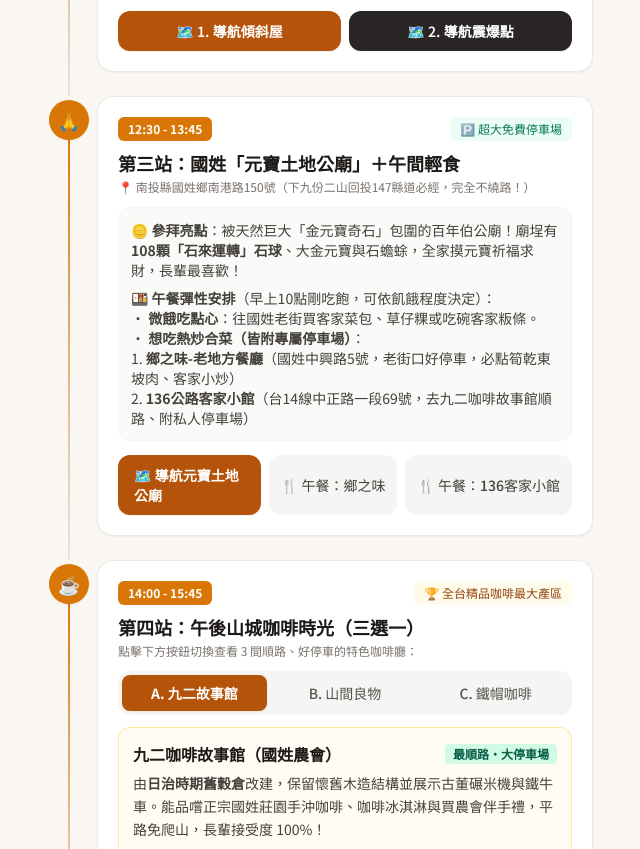
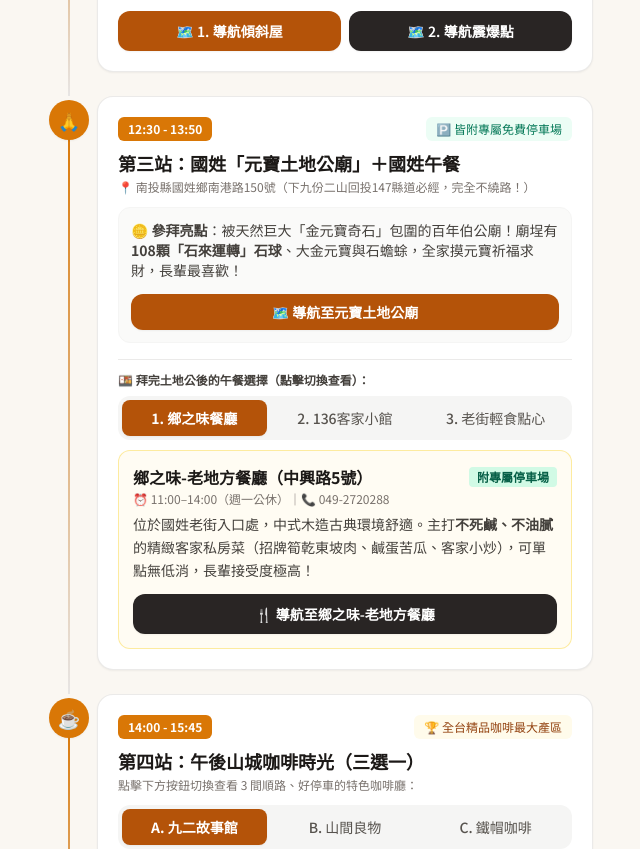
Before and after one commit to DebbieXDD/GuoXin-One-day-Trip, a plain HTML site: page index.html in a window 1280 px wide. Shown: the part 1541-2390 px from the top of the page, without its empty margins (319-959 px from the left). Drawn offline with nearby package versions, Linux system fonts and the light colour scheme.

Commit message:
Add interactive lunch selector tabs to mobile web page

```diff
--- a/index.html
+++ b/index.html
@@ -85,6 +85,7 @@
   <nav class="sticky top-0 z-30 bg-[#FAF7F2]/95 backdrop-blur-md border-b border-stone-200/80 px-4 py-2.5 shadow-sm no-print">
     <div class="max-w-xl mx-auto flex items-center gap-2 overflow-x-auto no-scrollbar text-sm font-medium">
       <a href="#timeline" class="shrink-0 px-3.5 py-1.5 rounded-full bg-amber-700 text-white shadow-sm">🕒 行程時間軸</a>
+      <a href="#lunch-picker" class="shrink-0 px-3.5 py-1.5 rounded-full bg-white text-stone-700 border border-stone-200 hover:bg-amber-50">🍴 國姓午餐推薦</a>
       <a href="#coffee-picker" class="shrink-0 px-3.5 py-1.5 rounded-full bg-white text-stone-700 border border-stone-200 hover:bg-amber-50">☕ 咖啡廳三選一</a>
       <a href="#dinner-picker" class="shrink-0 px-3.5 py-1.5 rounded-full bg-white text-stone-700 border border-stone-200 hover:bg-amber-50">🍲 草屯晚餐三選一</a>
       <a href="#checklist" class="shrink-0 px-3.5 py-1.5 rounded-full bg-white text-stone-700 border border-stone-200 hover:bg-amber-50">🎒 出發清單</a>
@@ -205,43 +206,91 @@
           </div>
         </div>
 
-        <!-- Stop 4: Yuanbao Tudigong -->
-        <div class="relative pl-12">
+        <!-- Stop 4: Yuanbao Tudigong & Lunch Picker -->
+        <div id="lunch-picker" class="relative pl-12 scroll-mt-16">
           <div class="timeline-line"></div>
           <div class="absolute left-0 top-1 w-10 h-10 rounded-full bg-amber-600 text-white flex items-center justify-center text-lg shadow-sm">
             🙏
           </div>
           <div class="bg-white rounded-2xl p-4 sm:p-5 shadow-sm border border-stone-200/80">
             <div class="flex flex-wrap items-center justify-between gap-2">
-              <span class="inline-block bg-amber-600 text-white text-xs font-bold px-2.5 py-1 rounded-md">12:30 - 13:45</span>
-              <span class="text-xs font-medium text-emerald-700 bg-emerald-50 px-2.5 py-1 rounded-md">🅿️ 超大免費停車場</span>
+              <span class="inline-block bg-amber-600 text-white text-xs font-bold px-2.5 py-1 rounded-md">12:30 - 13:50</span>
+              <span class="text-xs font-medium text-emerald-700 bg-emerald-50 px-2.5 py-1 rounded-md">🅿️ 皆附專屬免費停車場</span>
             </div>
-            <h3 class="text-lg font-bold text-stone-900 mt-2">第三站：國姓「元寶土地公廟」＋午間輕食</h3>
+            <h3 class="text-lg font-bold text-stone-900 mt-2">第三站：國姓「元寶土地公廟」＋國姓午餐</h3>
             <p class="text-xs text-stone-500 mt-0.5">📍 南投縣國姓鄉南港路150號（下九份二山回投147縣道必經，完全不繞路！）</p>
 
             <div class="mt-3 space-y-2 text-sm text-stone-700 bg-stone-50 p-3 rounded-xl border border-stone-100">
               <div>🪙 <strong>參拜亮點</strong>：被天然巨大「金元寶奇石」包圍的百年伯公廟！廟埕有 <strong>108顆「石來運轉」石球</strong>、大金元寶與石蟾蜍，全家摸元寶祈福求財，長輩最喜歡！</div>
-              <div>🍱 <strong>午餐彈性安排</strong>（早上10點剛吃飽，可依飢餓程度決定）：<br/>
-                • <strong>微餓吃點心</strong>：往國姓老街買客家菜包、草仔粿或吃碗客家粄條。<br/>
-                • <strong>想吃熱炒合菜（皆附專屬停車場）</strong>：<br/>
-                  1. <strong>鄉之味-老地方餐廳</strong>（國姓中興路5號，老街口好停車，必點筍乾東坡肉、客家小炒）<br/>
-                  2. <strong>136公路客家小館</strong>（台14線中正路一段69號，去九二咖啡故事館順路、附私人停車場）
+              <div>
+                <a href="https://www.google.com/maps/search/?api=1&query=國姓元寶土地公廟" target="_blank" rel="noopener"
+                   class="mt-1.5 w-full inline-flex items-center justify-center gap-1.5 bg-amber-700 hover:bg-amber-800 text-white text-sm font-semibold py-2 px-4 rounded-xl shadow-sm transition">
+                  <span>🗺️ 導航至元寶土地公廟</span>
+                </a>
               </div>
             </div>
 
-            <div class="mt-3.5 flex flex-wrap gap-2">
-              <a href="https://www.google.com/maps/search/?api=1&query=國姓元寶土地公廟" target="_blank" rel="noopener"
-                 class="flex-1 inline-flex items-center justify-center gap-1.5 bg-amber-700 hover:bg-amber-800 text-white text-sm font-semibold py-2.5 px-4 rounded-xl shadow-sm transition">
-                <span>🗺️ 導航元寶土地公廟</span>
-              </a>
-              <a href="https://www.google.com/maps/search/?api=1&query=國姓鄉之味小吃部" target="_blank" rel="noopener"
-                 class="inline-flex items-center justify-center gap-1 bg-stone-100 hover:bg-stone-200 text-stone-700 text-sm font-medium py-2.5 px-3 rounded-xl transition">
-                <span>🍴 午餐：鄉之味</span>
-              </a>
-              <a href="https://www.google.com/maps/search/?api=1&query=國姓136公路客家小館" target="_blank" rel="noopener"
-                 class="inline-flex items-center justify-center gap-1 bg-stone-100 hover:bg-stone-200 text-stone-700 text-sm font-medium py-2.5 px-3 rounded-xl transition">
-                <span>🍴 午餐：136客家小館</span>
-              </a>
+            <!-- Interactive Lunch Tabs -->
+            <div class="mt-4 pt-3 border-t border-stone-200/80">
+              <div class="text-xs font-bold text-stone-700 mb-2">🍱 拜完土地公後的午餐選擇（點擊切換查看）：</div>
+              <div class="grid grid-cols-3 gap-1.5 bg-stone-100 p-1 rounded-xl">
+                <button onclick="selectLunch('L1')" id="lunch-tab-L1" class="lunch-tab py-2 px-2 rounded-lg text-xs sm:text-sm font-bold bg-amber-700 text-white shadow-sm transition">
+                  1. 鄉之味餐廳
+                </button>
+                <button onclick="selectLunch('L2')" id="lunch-tab-L2" class="lunch-tab py-2 px-2 rounded-lg text-xs sm:text-sm font-medium text-stone-600 hover:text-stone-900 transition">
+                  2. 136客家小館
+                </button>
+                <button onclick="selectLunch('L3')" id="lunch-tab-L3" class="lunch-tab py-2 px-2 rounded-lg text-xs sm:text-sm font-medium text-stone-600 hover:text-stone-900 transition">
+                  3. 老街輕食點心
+                </button>
+              </div>
+
+              <!-- Lunch Content L1 -->
+              <div id="lunch-content-L1" class="lunch-content mt-2.5 bg-amber-50/60 border border-amber-200/80 rounded-xl p-3.5">
+                <div class="flex items-center justify-between">
+                  <span class="font-bold text-stone-900 text-base">鄉之味-老地方餐廳（中興路5號）</span>
+                  <span class="text-xs bg-emerald-100 text-emerald-800 font-semibold px-2 py-0.5 rounded">附專屬停車場</span>
+                </div>
+                <p class="text-xs text-stone-500 mt-0.5">⏰ 11:00–14:00（週一公休）｜📞 049-2720288</p>
+                <p class="text-sm text-stone-700 mt-1.5 leading-relaxed">
+                  位於國姓老街入口處，中式木造古典環境舒適。主打<strong>不死鹹、不油膩</strong>的精緻客家私房菜（招牌筍乾東坡肉、鹹蛋苦瓜、客家小炒），可單點無低消，長輩接受度極高！
+                </p>
+                <a href="https://www.google.com/maps/search/?api=1&query=國姓鄉之味小吃部" target="_blank" rel="noopener"
+                   class="mt-3 w-full inline-flex items-center justify-center gap-1.5 bg-stone-800 hover:bg-stone-900 text-white text-sm font-semibold py-2.5 px-4 rounded-xl shadow-sm transition">
+                  <span>🍴 導航至鄉之味-老地方餐廳</span>
+                </a>
+              </div>
+
+              <!-- Lunch Content L2 -->
+              <div id="lunch-content-L2" class="lunch-content hidden mt-2.5 bg-amber-50/60 border border-amber-200/80 rounded-xl p-3.5">
+                <div class="flex items-center justify-between">
+                  <span class="font-bold text-stone-900 text-base">136公路客家小館（台14線旁）</span>
+                  <span class="text-xs bg-emerald-100 text-emerald-800 font-semibold px-2 py-0.5 rounded">屋後私人停車場</span>
+                </div>
+                <p class="text-xs text-stone-500 mt-0.5">⏰ 11:30–14:30（週二公休）｜📞 049-2720628</p>
+                <p class="text-sm text-stone-700 mt-1.5 leading-relaxed">
+                  就在<strong>台14線中潭公路旁</strong>（中正路一段69號，近九二咖啡故事館），完全免繞進市區！懷舊木造古風小館，平價道地的客家小炒、鐵板料理與當季山野菜口碑極佳。
+                </p>
+                <a href="https://www.google.com/maps/search/?api=1&query=國姓136公路客家小館" target="_blank" rel="noopener"
+                   class="mt-3 w-full inline-flex items-center justify-center gap-1.5 bg-stone-800 hover:bg-stone-900 text-white text-sm font-semibold py-2.5 px-4 rounded-xl shadow-sm transition">
+                  <span>🍴 導航至136公路客家小館</span>
+                </a>
+              </div>
+
+              <!-- Lunch Content L3 -->
+              <div id="lunch-content-L3" class="lunch-content hidden mt-2.5 bg-amber-50/60 border border-amber-200/80 rounded-xl p-3.5">
+                <div class="flex items-center justify-between">
+                  <span class="font-bold text-stone-900 text-base">國姓老街客家點心（微餓首選）</span>
+                  <span class="text-xs bg-amber-100 text-amber-800 font-semibold px-2 py-0.5 rounded">留肚子喝下午茶</span>
+                </div>
+                <p class="text-sm text-stone-700 mt-1.5 leading-relaxed">
+                  因為早上 10 點才剛吃飽北山米苔目，若中午全家還不太餓，可順道在國姓老街（國姓公有市場周邊）買道地的<strong>客家菜包、艾草粿（草仔粿）</strong>，留點肚子給下午的咖啡與甜點！
+                </p>
+                <a href="https://www.google.com/maps/search/?api=1&query=國姓老街形象商圈" target="_blank" rel="noopener"
+                   class="mt-3 w-full inline-flex items-center justify-center gap-1.5 bg-stone-800 hover:bg-stone-900 text-white text-sm font-semibold py-2.5 px-4 rounded-xl shadow-sm transition">
+                  <span>🥟 導航至國姓老街商圈</span>
+                </a>
+              </div>
             </div>
           </div>
         </div>
@@ -485,6 +534,20 @@
   </div>
 
   <script>
+    function selectLunch(option) {
+      ['L1', 'L2', 'L3'].forEach(key => {
+        const tab = document.getElementById('lunch-tab-' + key);
+        const content = document.getElementById('lunch-content-' + key);
+        if (key === option) {
+          tab.className = 'lunch-tab py-2 px-2 rounded-lg text-xs sm:text-sm font-bold bg-amber-700 text-white shadow-sm transition';
+          content.classList.remove('hidden');
+        } else {
+          tab.className = 'lunch-tab py-2 px-2 rounded-lg text-xs sm:text-sm font-medium text-stone-600 hover:text-stone-900 transition';
+          content.classList.add('hidden');
+        }
+      });
+    }
+
     function selectCoffee(option) {
       ['A', 'B', 'C'].forEach(key => {
         const tab = document.getElementById('coffee-tab-' + key);
@@ -544,7 +607,7 @@
     }
 
     function shareItinerary() {
-      const summaryText = `🍁【11月南投國姓家庭一日遊】\n🚗 09:00 草屯出發（走國6下北山或台14線）\n🍜 09:30 北山米苔目＋對面帶皮檸檬汁\n⛰️ 10:40 九份二山地震園區（傾斜屋/震爆點/堰塞湖）\n🙏 12:30 國姓元寶土地公廟（147縣道旁好停車）\n☕ 14:00 國姓喝咖啡（九二咖啡故事館 / 山間良物 / 鐵帽咖啡）\n🌉 15:45 橋聳雲天綠雕園區散步\n🍲 17:15 走台14線回草屯吃晚餐（春水岸 / 湫禾壽喜燒 / 田庄味土雞），吃完5分鐘輕鬆到家！`;
+      const summaryText = `🍁【11月南投國姓家庭一日遊】\n🚗 09:00 草屯出發（走國6下北山或台14線）\n🍜 09:30 北山米苔目＋對面帶皮檸檬汁\n⛰️ 10:40 九份二山地震園區（傾斜屋/震爆點/堰塞湖）\n🙏 12:30 國姓元寶土地公廟（147縣道旁好停車）\n🍴 13:00 國姓午餐（鄉之味老地方餐廳 / 136公路客家小館 / 老街客家菜包）\n☕ 14:15 國姓喝咖啡（九二咖啡故事館 / 山間良物 / 鐵帽咖啡）\n🌉 15:45 橋聳雲天綠雕園區散步\n🍲 17:15 走台14線回草屯吃晚餐（春水岸 / 湫禾壽喜燒 / 田庄味土雞），吃完5分鐘輕鬆到家！`;
       if (navigator.clipboard && navigator.clipboard.writeText) {
         navigator.clipboard.writeText(summaryText).then(() => {
           const btnText = document.getElementById('share-btn-text');
```
